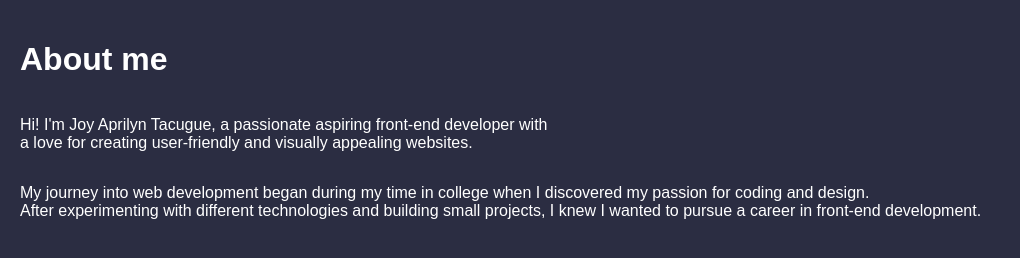
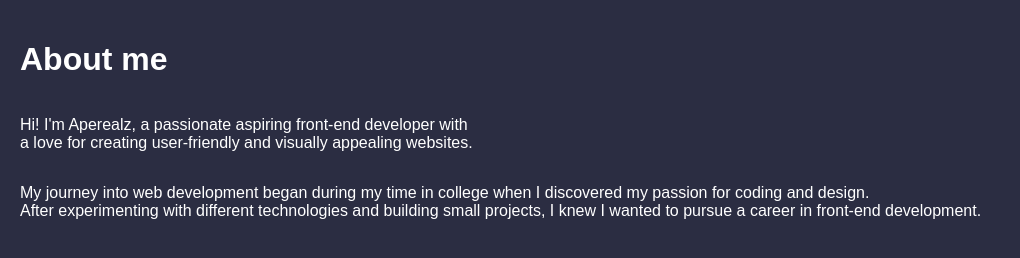
Before and after one commit to aperealz/abrilzwebportfolio, a plain HTML site: page Aboutme.html in a window 1280 px wide. Shown: the whole page, without its empty margins (0-1020 px from the left). Drawn offline with Linux system fonts and the light colour scheme.

Commit message:
Update Aboutme.html

```diff
--- a/Aboutme.html
+++ b/Aboutme.html
@@ -9,7 +9,7 @@
 <body>
 	<h1 class="About-Me">About me</h1>
 
-	<p>Hi! I'm Joy Aprilyn Tacugue, a passionate aspiring front-end developer with<br> a love for creating user-friendly and visually appealing websites.</p>
+	<p>Hi! I'm Aperealz, a passionate aspiring front-end developer with<br> a love for creating user-friendly and visually appealing websites.</p>
 
 	<p>My journey into web development began during my time in college when I discovered my passion for coding and design.<br> After experimenting with different technologies and building small projects, I knew I wanted to pursue a career in front-end development.</p>
 </body>
```
